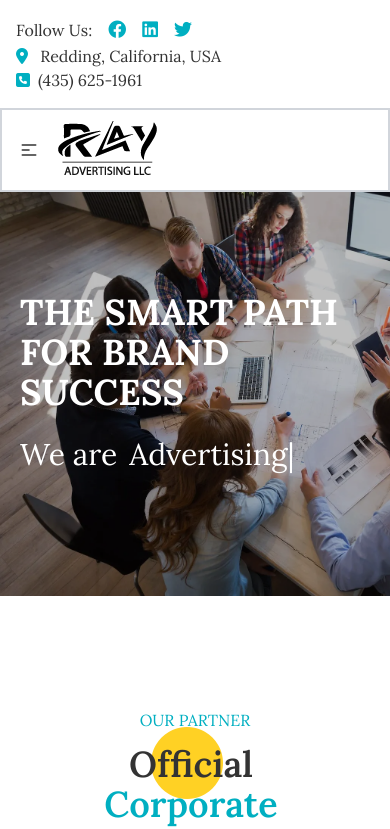
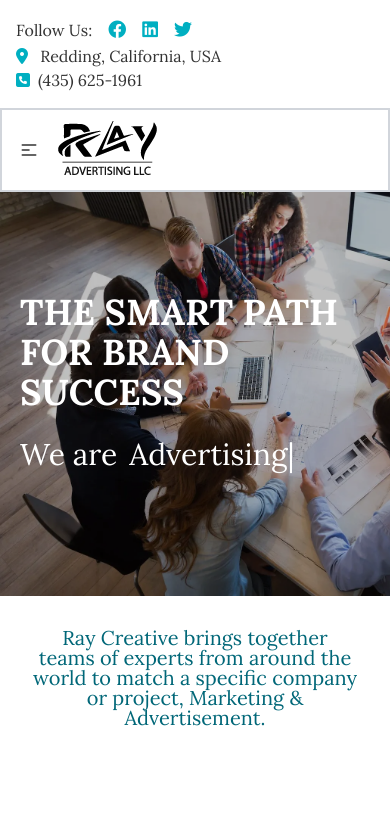
Before and after one commit to nosianuri/ray-advertising, a React (Create React App) app: page / in a window 390 px wide. Shown: the top 829 px of the page. Built offline with nearby package versions, Linux system fonts and the light colour scheme; a web font is replaced by a local one.

Commit message:
Added tweet

```diff
--- /dev/null
+++ b/src/pages/Shared/Tweet.js
@@ -0,0 +1,9 @@
+import React from 'react'
+
+const Tweet = () => {
+  return (
+    <div className='bg-white text-center lg:m-16 m-8 lg:pl-32 lg:pr-32 lg:text-4xl text-xl leading-none text-primary'>Ray Creative brings together teams of experts from around the world to match a specific company or project, Marketing & Advertisement.</div>
+  )
+}
+
+export default Tweet
--- a/src/pages/home/Banner.js
+++ b/src/pages/home/Banner.js
@@ -20,15 +20,15 @@ const Banner = () => {
       <div className=' lg:pr-14 md:pr-10 '>
 
       <div className=''>
-      <i class="fa-regular fa-square text-4xl text-secondary rotate-[25deg] -right-[90px] -top-[20px] relative"></i>
-      <i class="fa-solid fa-plus relative text-4xl text-[#FFD124] -left-[20px] -top-[-20px]" ></i>
-        <div className='flex justify-between gap-10 lg:mr-20 relative'>
+      {/* <i class="fa-regular fa-square text-4xl text-secondary rotate-[25deg] -right-[90px] -top-[20px] relative"></i>
+      <i class="fa-solid fa-plus relative text-4xl text-[#FFD124] -left-[20px] -top-[-20px]" ></i> */}
+        <div className='flex justify-between gap-10 lg:mr-20 '>
           <div>
           <img width={230} height={100} src={bannerimg} class="max-w-sm rounded-lg !rotate-[25deg] banner-image" alt='tower' data-aos="fade-up" />
           </div>
           <img width={230} height={100} src={bannerphoto} class="max-w-sm rounded-lg !rotate-[25deg] banner-image" alt='tower' data-aos="fade-up" />
         </div>
-        <i class="fa-regular fa-circle relative text-5xl text-secondary -right-[290px]"></i>
+        {/* <i class="fa-regular fa-circle relative text-5xl text-secondary -right-[290px]"></i> */}
         </div>
         </div>
 
--- a/src/pages/home/Home.js
+++ b/src/pages/home/Home.js
@@ -1,6 +1,7 @@
 import React from 'react';
 import Provide from '../Provide/Provide';
 import Contact from '../Shared/Contact';
+import Tweet from '../Shared/Tweet';
 import Banner from './Banner'
 import Blog from './Blog/Blog';
 import ClientSays from './ClientSays/ClientSays';
@@ -16,6 +17,7 @@ const Home = () => {
         <div>
 
             <MainBanner />
+            <Tweet />
             {/* <Banner /> */}
             <Partner />
             <WeAre />
--- a/src/pages/home/MainBanner/MainBanner.js
+++ b/src/pages/home/MainBanner/MainBanner.js
@@ -24,11 +24,11 @@ const MainBanner = () => {
                 backSpeed={120}
               />
             </p>
-            <div className="floating-icon">
+            {/* <div className="floating-icon">
                         <a href="#services">
                             <BsMouse color="#fff" size={25} className="mouse" />
                         </a>
-                    </div>
+                    </div> */}
           </div>
         </div>
       </div>
```
